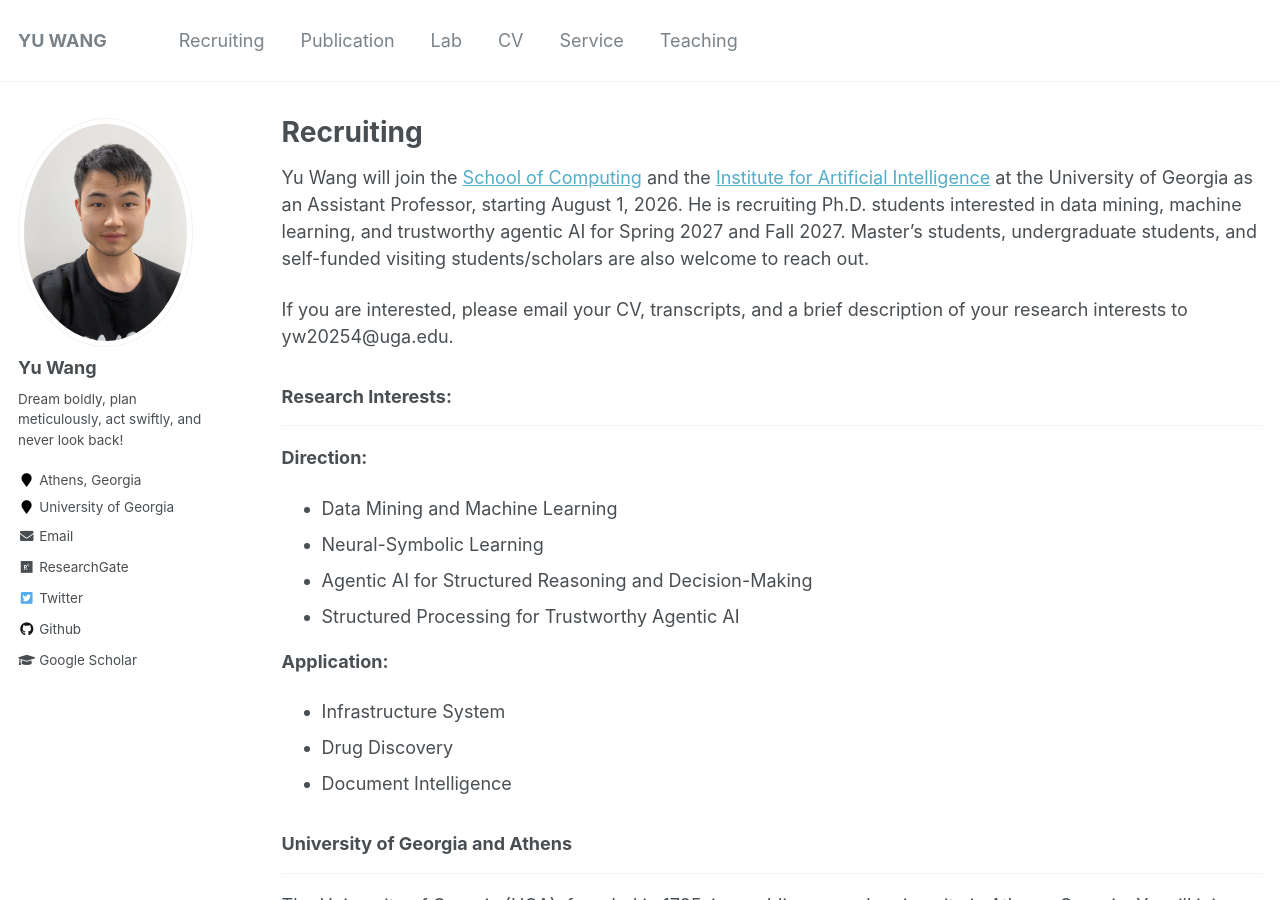
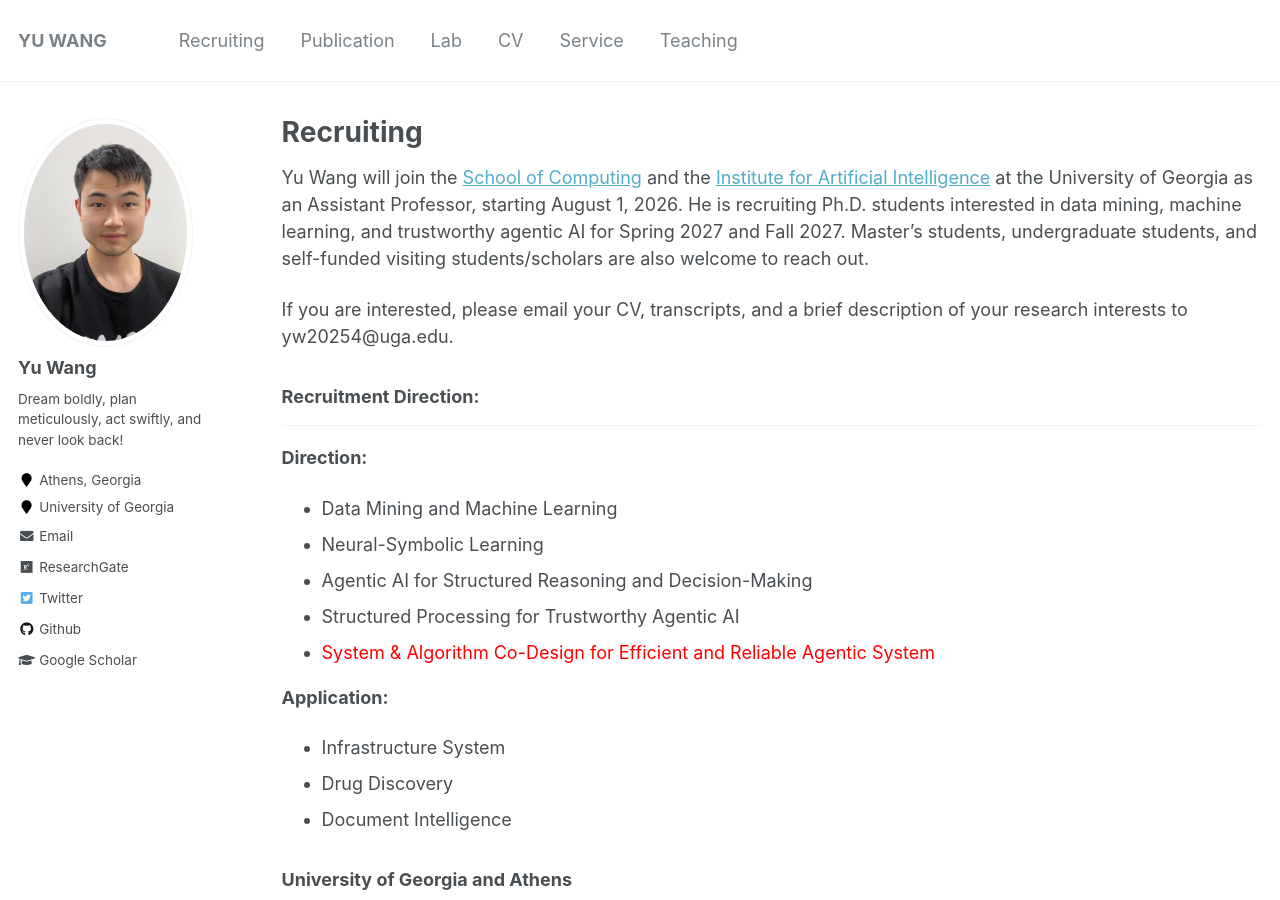
Before and after one commit to yuwang0103/yuwang0103.github.io, a Jekyll site: the page built from _pages/Recruiting.md, in a window 1280 px wide and 900 px high. Built offline with Jekyll 4.4.1, drawn with Linux system fonts in a browser that asks for light colours.

Commit message:
Update recruitment directions

```diff
--- a/_pages/Recruiting.md
+++ b/_pages/Recruiting.md
@@ -9,13 +9,14 @@ Yu Wang will join the [School of Computing](https://computing.uga.edu/) and the
 If you are interested, please email your CV, transcripts, and a brief description of your research interests to yw20254@uga.edu.
 
 
-### Research Interests:
+### Recruitment Direction:
 ------
 **Direction:**
 - Data Mining and Machine Learning
 - Neural-Symbolic Learning
 - Agentic AI for Structured Reasoning and Decision-Making
 - Structured Processing for Trustworthy Agentic AI
+- <span style="color:red">System &amp; Algorithm Co-Design for Efficient and Reliable Agentic System</span>
 
 **Application:**
 - Infrastructure System
```
Also changed, not shown: _pages/Recruiting-CN.md (+1 -0 lines).
